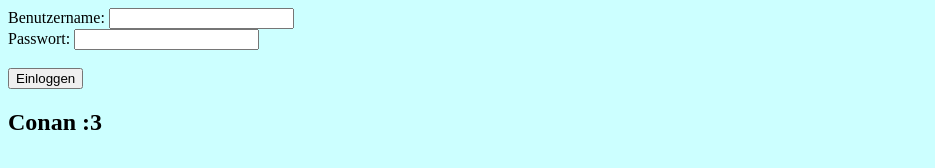
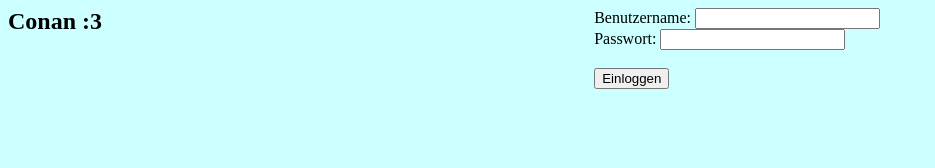
Before and after one commit to Sophie1504/Praesentation, a plain HTML site: page o.html in a window 1280 px wide. Shown: the whole page, without its empty margins (0-935 px from the left). Drawn offline with Linux system fonts and the light colour scheme.

Commit message:
Update o.html

```diff
--- a/o.html
+++ b/o.html
@@ -16,6 +16,9 @@ background-color: rgb(204, 255, 255);
 
      #box2{position:absolute;
         bottom:20px;left:60px}
+
+#Login{position:absolute;
+       top:20px;right:400px}
 
   </style>
 </head>
```
